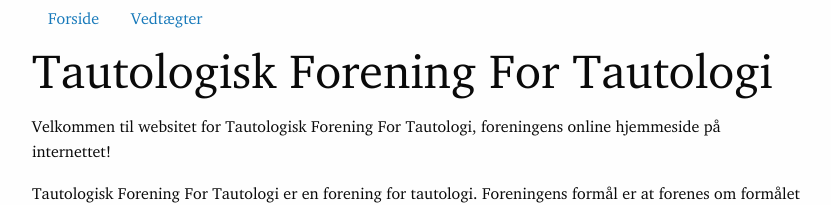
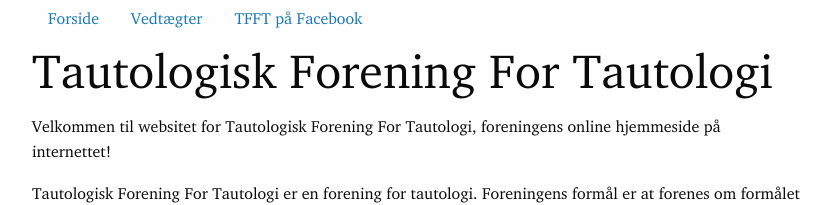
Before and after one commit to markuswustenberg/tfft.dk, a Jekyll site: the page built from docs/index.md, in a window 1280 px wide. Shown: the top 205 px of the page, without its empty margins (223-1054 px from the left). Built offline with Jekyll 4.4.1, drawn with Linux system fonts in a browser that asks for light colours.

Commit message:
Tilføj link til Facebook-side i navbar

```diff
--- a/docs/_layouts/default.html
+++ b/docs/_layouts/default.html
@@ -30,6 +30,7 @@
         <ul class='menu'>
           <li><a href='/'>Forside</a></li>
           <li><a href='/vedtaegter.html'>Vedtægter</a></li>
+          <li><a href='https://www.facebook.com/tfftdk'>TFFT på Facebook</a></li>
         </ul>
       </div>
     </div>
```
